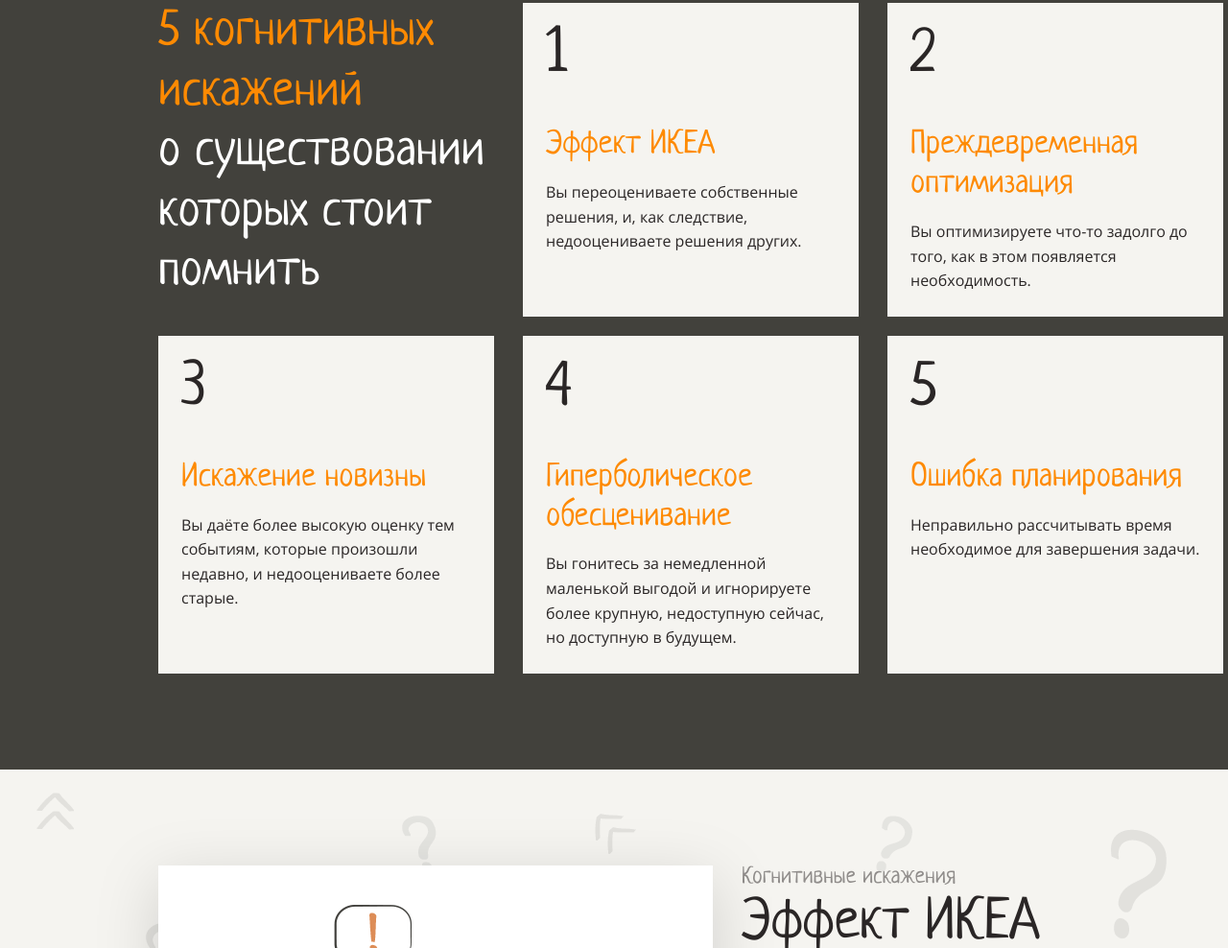
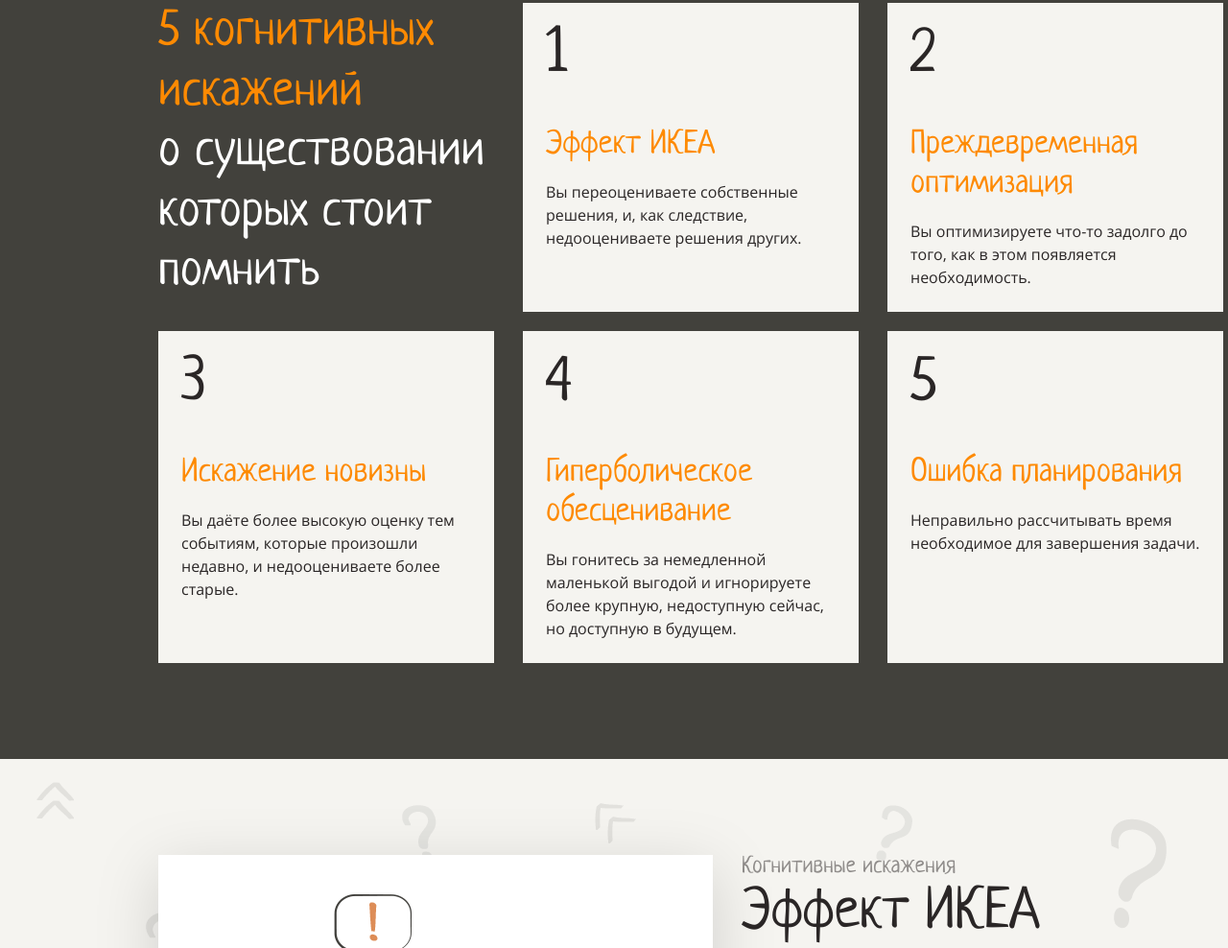
Before and after one commit to VgomerV/layout-designer-project-58, a website: page src/index.html in a window 1280 px wide. Shown: the part 1863-2851 px from the top of the page at 96% size. Drawn offline with Linux system fonts and the light colour scheme.

```diff
--- a/src/styles/style.css
+++ b/src/styles/style.css
@@ -146,7 +146,7 @@
 }
 
 .section__text--mt-16 {
-  line-height: 1.6em;
+  line-height: 1.5em;
   margin-top: 16px;
 }
 
```
